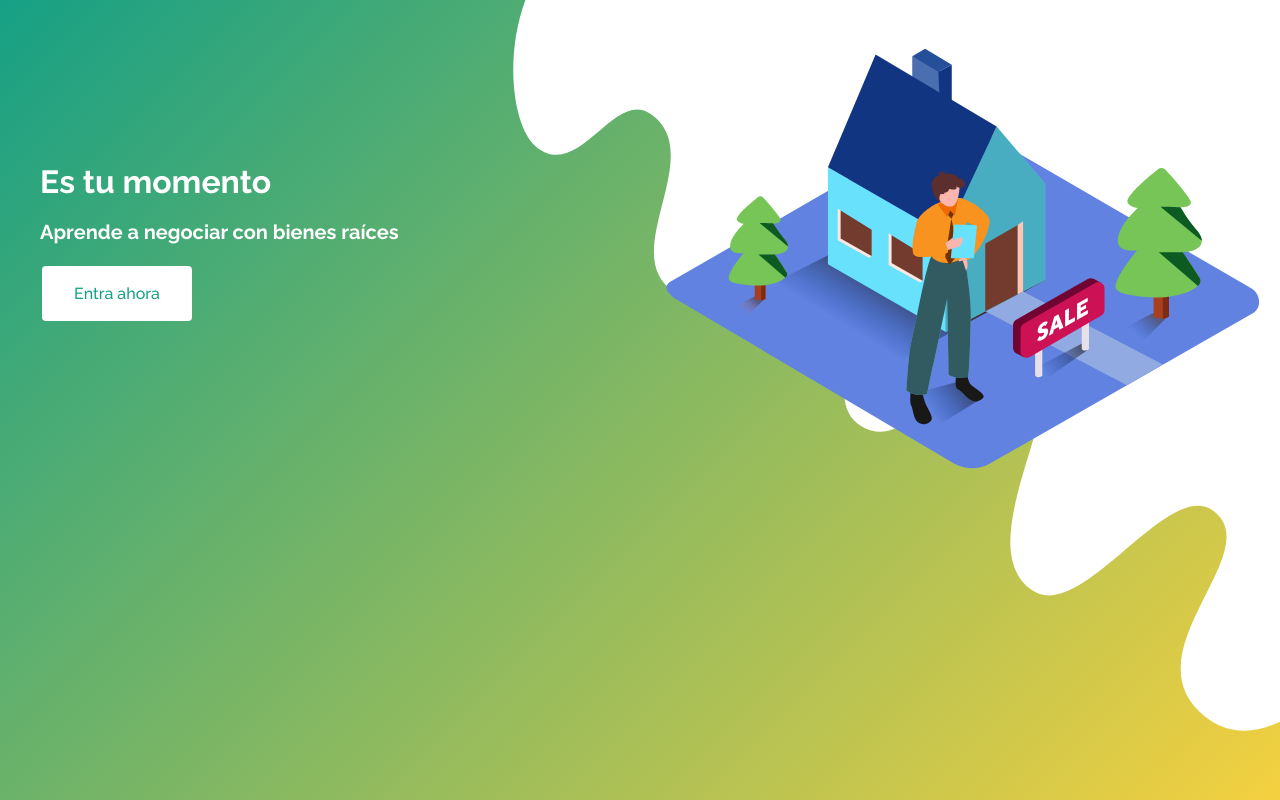
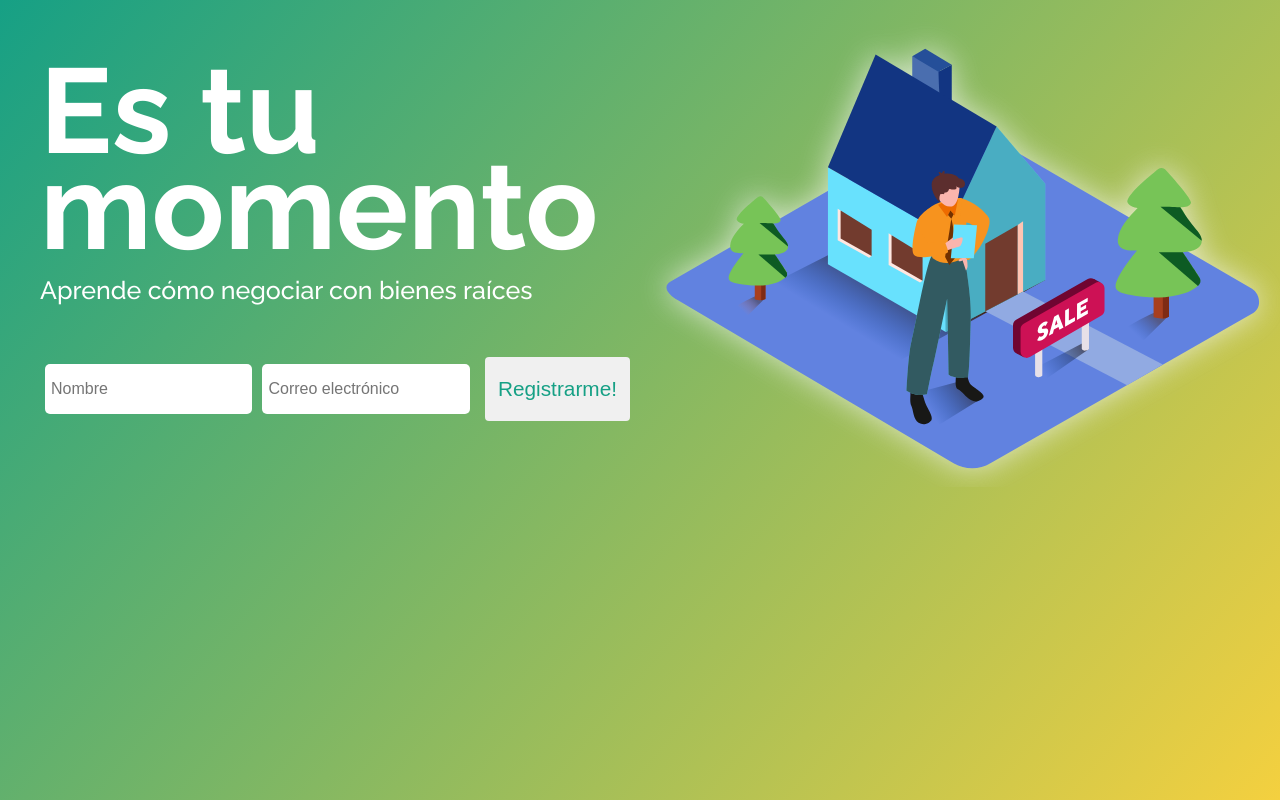
Before and after one commit to Wilalz/Landing-page-responsive-Real-estate-Figma-HTML-CSS, a plain HTML site: page index.html in a window 1280 px wide. Drawn offline with Linux system fonts and the light colour scheme.

Commit message:
[FEAT] agregar formulario y conexion con formsubmit.co, mejorar los estilos

```diff
--- a/index.html
+++ b/index.html
@@ -12,14 +12,33 @@
 <body>
     <main class="container">
         <div class="container-text">
-            <h1 classe="title">Es tu momento</h1>
-            <h3 class="subtitle">Aprende a negociar con bienes raíces</h3>
-            <a href="#" class="cta">Entra ahora</a>
+            <h1 class="title">Es tu momento</h1>
+            <h3 class="subtitle">Aprende cómo negociar con bienes raíces</h3>
+            <form id="form" action="https://formsubmit.co/wilalzatep@gmail.com" method="POST">
+                <!-- action="submit" -->
+                <input
+                    type="text"
+                    placeholder="Nombre"
+                    name="name"
+                    minlength="2"
+                    maxlength="20"
+                    required >
+                <input
+                    type="email"
+                    placeholder="Correo electrónico"
+                    name="email"
+                    minlength="2"
+                    maxlength="50"
+                    required >
+                <button type="submit" class="cta">Registrarme!</button>
+            </form>
         </div>
         <div class="container-image">
             <img class="img" src="img/img-real-estate.svg" alt="real-estate">
         </div>
-        <img class="wave" src="img/wave.svg" alt="">
+        <!--
+            <img class="wave" src="img/wave.svg" alt="">
+        -->
     </main>
 
 
--- a/styles.css
+++ b/styles.css
@@ -7,7 +7,7 @@
 body {
     font-family: 'Raleway', sans-serif;
     min-height: 100vh;
-    background: linear-gradient(135deg, #16A085 0%, #F4D03F 100%);
+    background: linear-gradient(130deg, #16A085 0%, #F4D03F 100%);
 }
 
 .container {
@@ -28,34 +28,55 @@ body {
 }
 
 .title {
-    font-size: 150px;
-
+    font-size: 120px;
+    font-weight: 900;
+    line-height: 6rem;
 }
 
 
 .subtitle {
-    font-size: 20px;
+    font-size: 25px;
     margin: 20px 0;
+    margin-bottom: 50px;
+    font-weight: 500;
 
 }
 
+form{
+    display: flex;
+    align-items: center;
+}
+
+input{
+    height: 50px;
+    margin: 2px 5px;
+    padding: 17px 5px;
+    border-radius: 5px;
+    font-size: 1rem;
+    width: 50%;
+    border: 1px transparent solid;
+}
+
+
 .cta {
     display: inline-block;
-    width: 150px;
-    padding: 17px 0;
-    margin: 2px;
+    width: 160px;
+    padding: 17px 10px;
+    margin: 2px 10px;
     text-align: center;
-    background: #fff;
+    background: #f0f0f0;
     border-radius: 4px;
     text-decoration: none;
-    color: #16A085;
+    color: #16a085;
+    font-size: 1.3rem;
     font-weight: 500;
-    border: 1px solid transparent;
+    border: 3px solid transparent;
 }
 
 .cta:hover{
-    color: #c7ab3b;
-    border: 1px solid #c7ab3b;
+    background-color: hsl(168, 95%, 22%);
+    color: #ffffff;
+    border: 3px solid #c7ab3b;
 }
 
 /* image */
@@ -70,6 +91,7 @@ body {
 
 .img {
     width: 100%;
+    -webkit-filter: drop-shadow( 0px 0px 15px rgba(250, 250, 250, 0.7));
     /* animation: illustrationAnimate ease-in 1s infinite alternate; */
 }
 
@@ -80,6 +102,7 @@ body {
     right: 0;
     width: 60%;
     z-index: 0;
+    overflow: hidden;
 }
 
 @keyframes illustrationAnimate {
```
